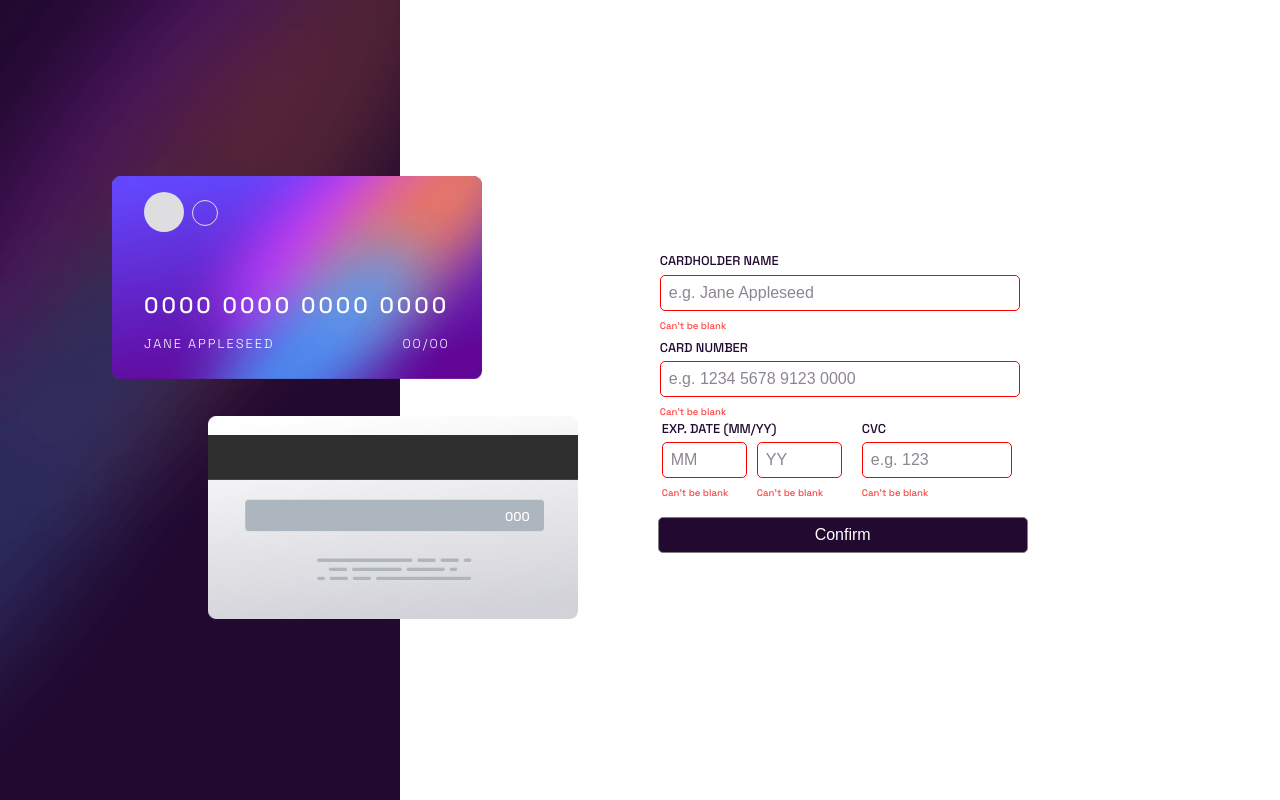
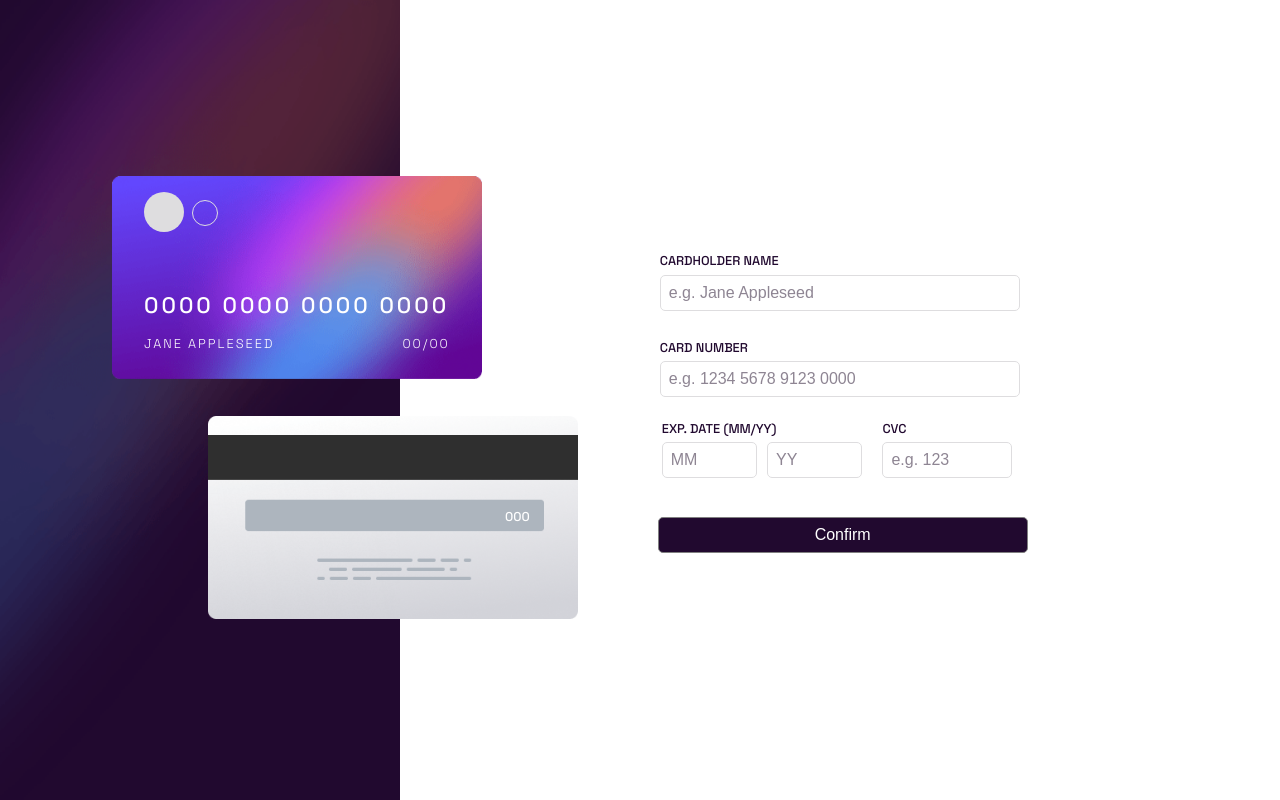
Before and after one commit to karan221/interactive-card-details-form-main, a plain HTML site: page index.html in a window 1280 px wide. Drawn offline with Linux system fonts and the light colour scheme.

Commit message:
no required

```diff
--- a/index.html
+++ b/index.html
@@ -35,28 +35,28 @@
       <form action="thanks" method="post">
         <fieldset>
           <label for="card-holder"> CARDHOLDER NAME </label>
-          <input id="card-holder" type="text" minlength="3" maxlength="26" placeholder="e.g. Jane Appleseed" required="true">
+          <input id="card-holder" type="text" minlength="3" maxlength="26" placeholder="e.g. Jane Appleseed">
           <span>&nbsp;</span>
         </fieldset>
         <fieldset>
           <label for="card-number"> CARD NUMBER </label>
-          <input id="card-number" type="text" pattern="\d{16}" placeholder="e.g. 1234 5678 9123 0000" required="true">
+          <input id="card-number" type="text" pattern="\d{16}" placeholder="e.g. 1234 5678 9123 0000">
           <span>&nbsp;</span>
         </fieldset>
         <div id="exp-cvv">
           <fieldset id="mmyy">
             <legend> EXP. DATE (MM/YY) </legend>
             <fieldset>
-              <input id="month" type="text" placeholder="MM" required> <span>&nbsp;</span>
+              <input id="month" type="text" placeholder="MM"> <span>&nbsp;</span>
             </fieldset>
             <fieldset>
-              <input id="year" type="text" placeholder="YY" required> <span>&nbsp;</span>
+              <input id="year" type="text" placeholder="YY"> <span>&nbsp;</span>
             </fieldset>
           </fieldset>
           <fieldset>
             <legend> CVC </legend>
             <fieldset>
-              <input id="card-cvc" type="text" inputmode="numeric" placeholder="e.g. 123" required> <span>&nbsp;</span>
+              <input id="card-cvc" type="text" inputmode="numeric" placeholder="e.g. 123"> <span>&nbsp;</span>
             </fieldset>
           </fieldset>
         </div>
```
